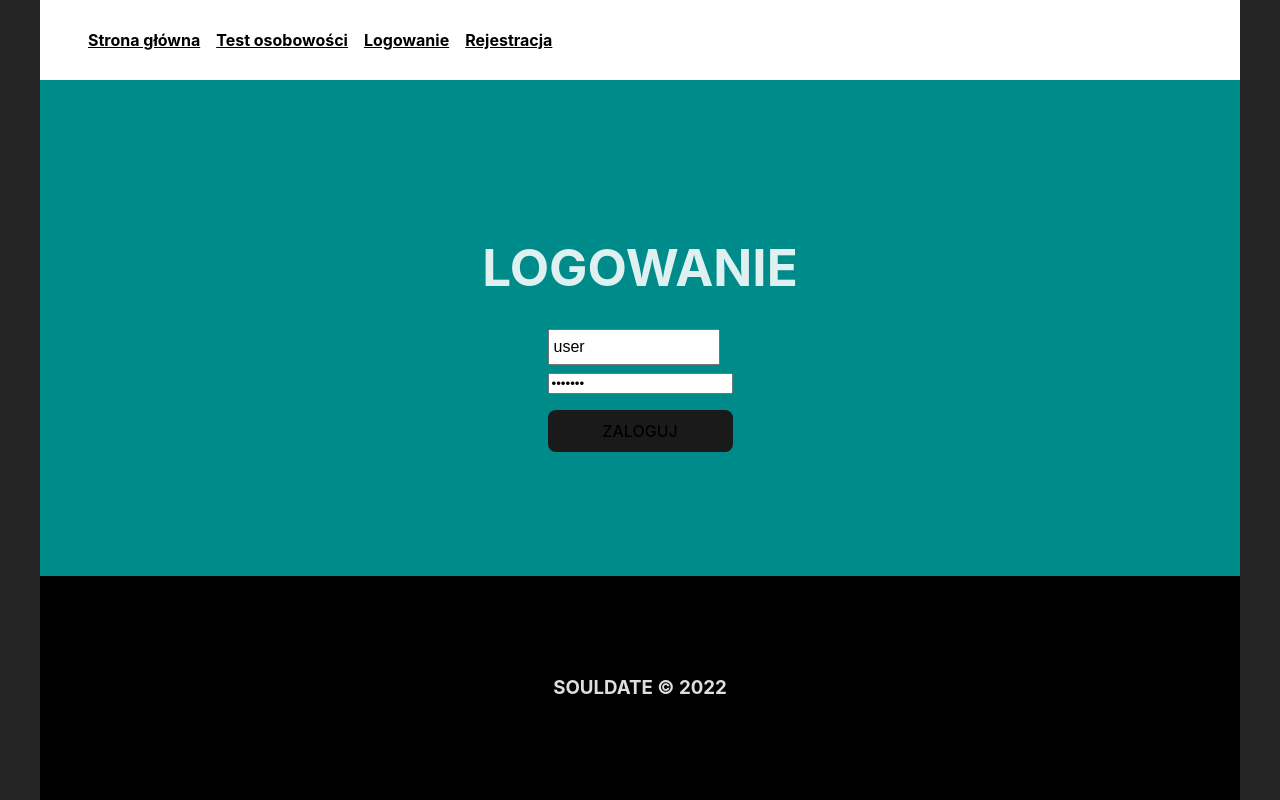
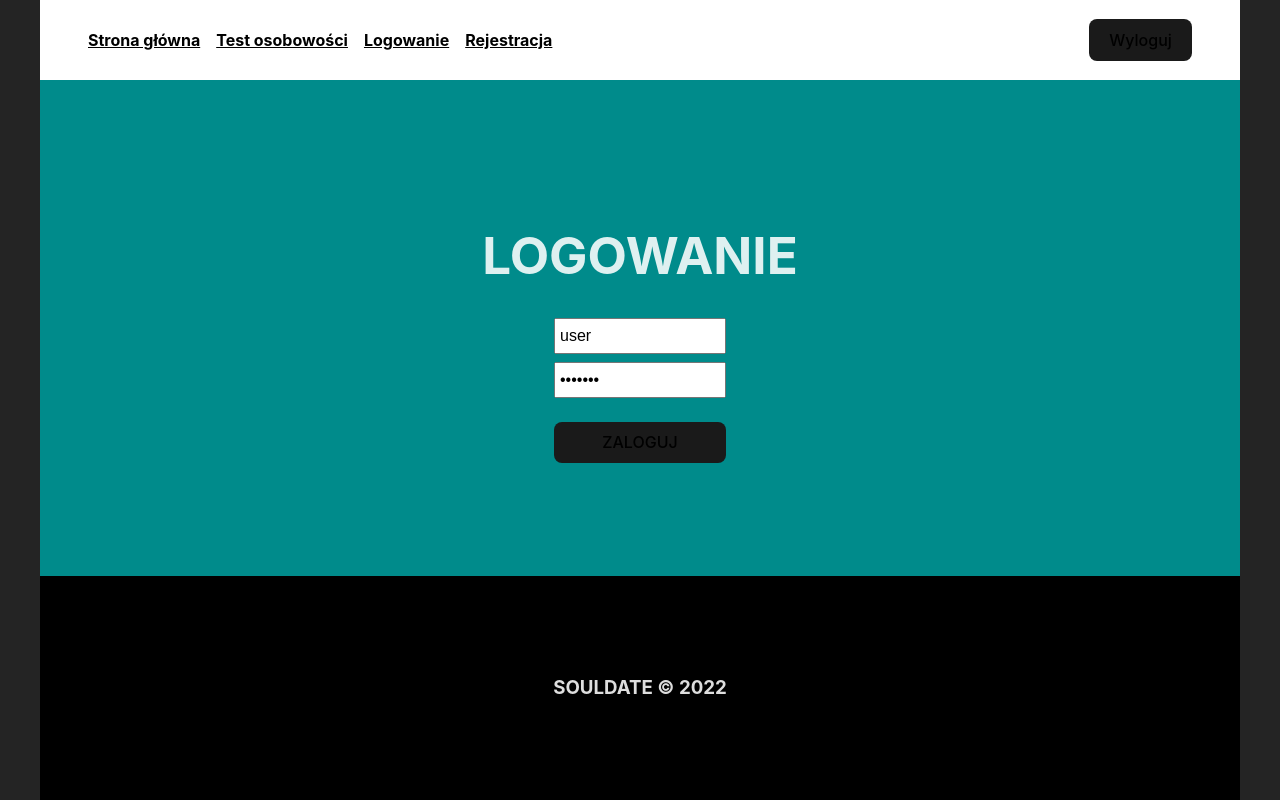
Before and after one commit to dawid-bobowski/souldate, a React (Vite) app: page /login in a window 1280 px wide. Built offline with nearby package versions, Linux system fonts and the light colour scheme.

Commit message:
Setup basic redux store, hooks and user slice

```diff
--- a/src/App.css
+++ b/src/App.css
@@ -35,7 +35,9 @@ button:focus-visible {
   outline: 2px auto -webkit-focus-ring-color;
 }
 
-input[type=text]:focus {
+input[type=text]:focus,
+input[type=password]:focus,
+input[type=email]:focus {
   outline: 2px solid #00eeff;
 }
 
@@ -45,7 +47,9 @@ form {
   justify-content: center;
 }
 
-form input[type=text] {
+form input[type=text],
+form input[type=password],
+input[type=email] {
   height: 1.5rem;
   width: 10rem;
   padding: 0.25rem;
--- a/src/App.tsx
+++ b/src/App.tsx
@@ -1,12 +1,9 @@
-import { useState } from 'react';
 import { BrowserRouter, Routes, Route } from 'react-router-dom';
 import * as Pages from './components/pages';
 import SharedLayout from './components/layouts/SharedLayout';
 import './App.css';
 
 function App(): JSX.Element {
-  const [user, setUser] = useState<User | null>(null);
-
   return (
     <BrowserRouter>
       <Routes>
@@ -20,16 +17,11 @@ function App(): JSX.Element {
           />
           <Route
             path='/login'
-            element={
-              <Pages.Login
-                user={user}
-                setUser={setUser}
-              />
-            }
+            element={<Pages.Login />}
           />
           <Route
             path='/dashboard'
-            element={<Pages.Dashboard user={user} />}
+            element={<Pages.Dashboard />}
           />
           <Route
             path='/personality-test'
--- /dev/null
+++ b/src/app/hooks.ts
@@ -0,0 +1,5 @@
+import { TypedUseSelectorHook, useDispatch, useSelector } from 'react-redux';
+import { RootState, AppDispatch } from './store';
+
+export const useAppDispatch = () => useDispatch<AppDispatch>();
+export const useAppSelector: TypedUseSelectorHook<RootState> = useSelector;
--- /dev/null
+++ b/src/app/store.ts
@@ -0,0 +1,11 @@
+import { configureStore } from '@reduxjs/toolkit';
+import userReducer from '../features/user/userSlice';
+
+export const store = configureStore({
+  reducer: {
+    user: userReducer,
+  },
+});
+
+export type AppDispatch = typeof store.dispatch;
+export type RootState = ReturnType<typeof store.getState>;
--- a/src/components/common/Navbar.css
+++ b/src/components/common/Navbar.css
@@ -1,6 +1,6 @@
 #navbar {
     display: flex;
-    justify-content: flex-start;
+    justify-content: space-between;
     align-items: center;
     position: fixed;
     background-color: #fff;
--- a/src/components/common/Navbar.tsx
+++ b/src/components/common/Navbar.tsx
@@ -4,6 +4,7 @@ import './Navbar.css';
 function Navbar(): JSX.Element {
   return (
     <nav id='navbar'>
+      <div className='navbar-links'>
         <Link
           className='navbar-link'
           to='/'
@@ -28,6 +29,8 @@ function Navbar(): JSX.Element {
         >
           Rejestracja
         </Link>
+      </div>
+      <button id='signOut-button'>Wyloguj</button>
     </nav>
   );
 }
--- a/src/components/pages/Dashboard.tsx
+++ b/src/components/pages/Dashboard.tsx
@@ -1,14 +1,16 @@
 import { useEffect } from 'react';
-import { useNavigate } from 'react-router-dom';
+import { NavigateFunction, useNavigate } from 'react-router-dom';
+import { useAppSelector } from '../../app/hooks';
 import { PageTitle } from '../common';
 import '../../App.css';
 
-function Dashboard({ user }: DashboardProps): JSX.Element {
-  const navigate = useNavigate();
+function Dashboard(): JSX.Element {
+  const user: User = useAppSelector((state) => state.user);
+  const navigate: NavigateFunction = useNavigate();
 
   useEffect(() => {
-    if (!user) navigate('/login');
-  }, [user]);
+    if (user.username === null) navigate('/login');
+  }, []);
 
   return (
     <div
@@ -16,7 +18,7 @@ function Dashboard({ user }: DashboardProps): JSX.Element {
       className='page-container'
     >
       <PageTitle title='EKRAN GŁÓWNY' />
-      <h2>WITAJ {user?.username} NA EKRANIE GŁÓWNYM!</h2>
+      <h2>WITAJ {user.username} NA EKRANIE GŁÓWNYM!</h2>
     </div>
   );
 }
--- a/src/components/pages/Login.tsx
+++ b/src/components/pages/Login.tsx
@@ -1,13 +1,18 @@
 import { useEffect, useState } from 'react';
 import { useNavigate } from 'react-router-dom';
+import { useAppDispatch, useAppSelector } from '../../app/hooks';
+import { login } from '../../features/user/userSlice';
 import { PageTitle } from '../common';
 
-function Login({ user, setUser }: LoginProps): JSX.Element {
+function Login(): JSX.Element {
+  const user: User = useAppSelector((state) => state.user);
+  const dispatch = useAppDispatch();
+  const navigate = useNavigate();
+
   const [username, setUsername] = useState<string>('user');
   const [password, setPassword] = useState<string>('user123');
   const [isError, setIsError] = useState<boolean>(false);
   const [errorMsg, setErrorMsg] = useState<string>('');
-  const navigate = useNavigate();
 
   function handleUsernameChange(event: React.ChangeEvent<HTMLInputElement>) {
     setUsername(event.target.value);
@@ -32,7 +37,7 @@ function Login({ user, setUser }: LoginProps): JSX.Element {
         console.log(resultJson);
         setUsername('');
         setPassword('');
-        setUser({ username: resultJson.username });
+        dispatch(login(resultJson.username));
         navigate('/dashboard');
       } else {
         setIsError(true);
@@ -46,7 +51,7 @@ function Login({ user, setUser }: LoginProps): JSX.Element {
   }
 
   useEffect(() => {
-    if (user) navigate('/dashboard');
+    if (user.username !== null) navigate('/dashboard');
   }, []);
 
   useEffect(() => {
--- a/src/components/pages/PersonalityTest/index.tsx
+++ b/src/components/pages/PersonalityTest/index.tsx
@@ -1,7 +1,17 @@
+import { useEffect } from 'react';
+import { useNavigate } from 'react-router-dom';
+import { useAppSelector } from '../../../app/hooks';
 import { PageTitle } from '../../common';
 import PersonalityForm from './PersonalityForm';
 
 function PersonalityTest(): JSX.Element {
+  const user: User = useAppSelector((state) => state.user);
+  const navigate = useNavigate();
+
+  useEffect(() => {
+    if (user.username === null) navigate('/login');
+  }, []);
+
   return (
     <div
       id='personal-test-container'
--- /dev/null
+++ b/src/features/user/userSlice.ts
@@ -0,0 +1,18 @@
+import { createSlice, PayloadAction } from '@reduxjs/toolkit';
+
+const initialState: User = {
+  username: null,
+};
+
+const userSlice = createSlice({
+  name: 'user',
+  initialState,
+  reducers: {
+    login(state, action: PayloadAction<string | null>) {
+      state.username = action.payload;
+    },
+  },
+});
+
+export const { login } = userSlice.actions;
+export default userSlice.reducer;
--- a/src/main.tsx
+++ b/src/main.tsx
@@ -1,10 +1,14 @@
 import React from 'react';
 import ReactDOM from 'react-dom/client';
+import { Provider } from 'react-redux';
+import { store } from './app/store';
 import App from './App';
 import './index.css';
 
 ReactDOM.createRoot(document.getElementById('root') as HTMLElement).render(
   <React.StrictMode>
-    <App />
+    <Provider store={store}>
+      <App />
+    </Provider>
   </React.StrictMode>
 );
```
Also changed, not shown: src/vite-env.d.ts (+1 -10 lines). Lines whose indentation alone changed are shown as unchanged.
